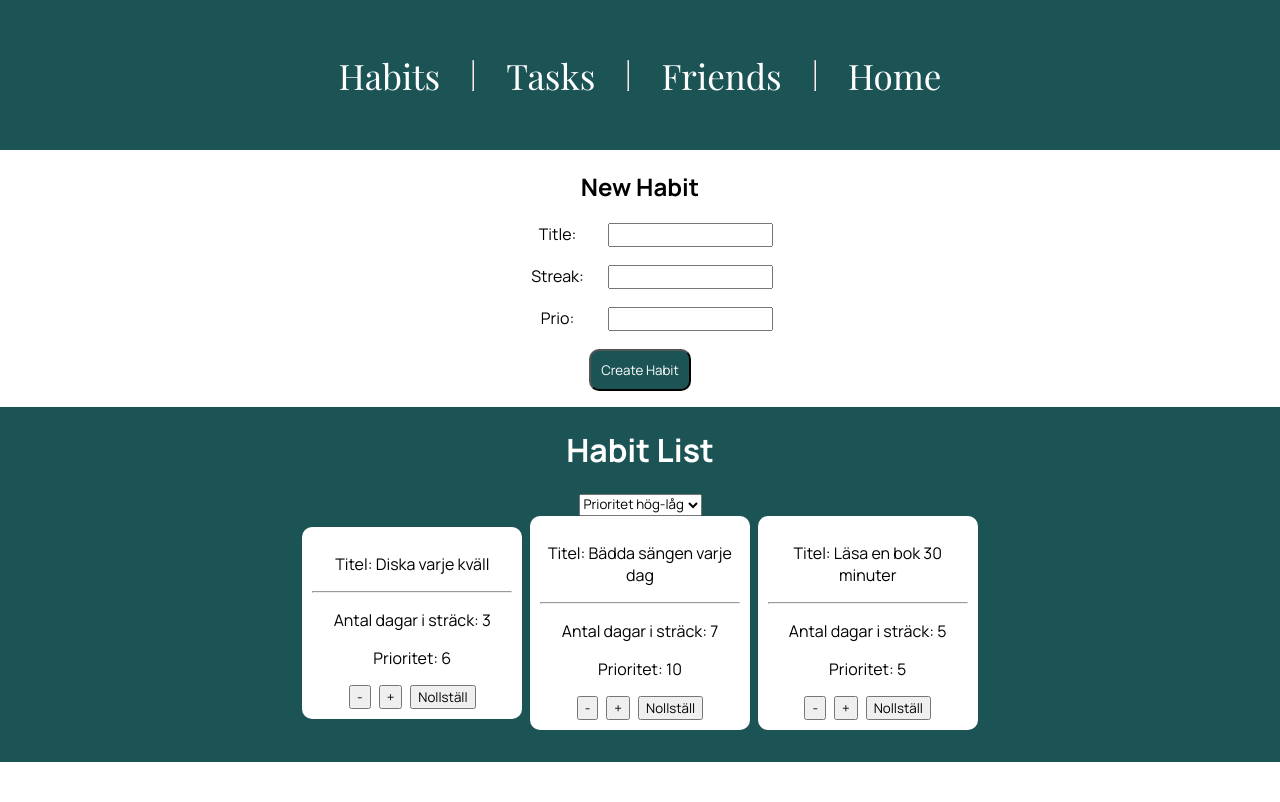
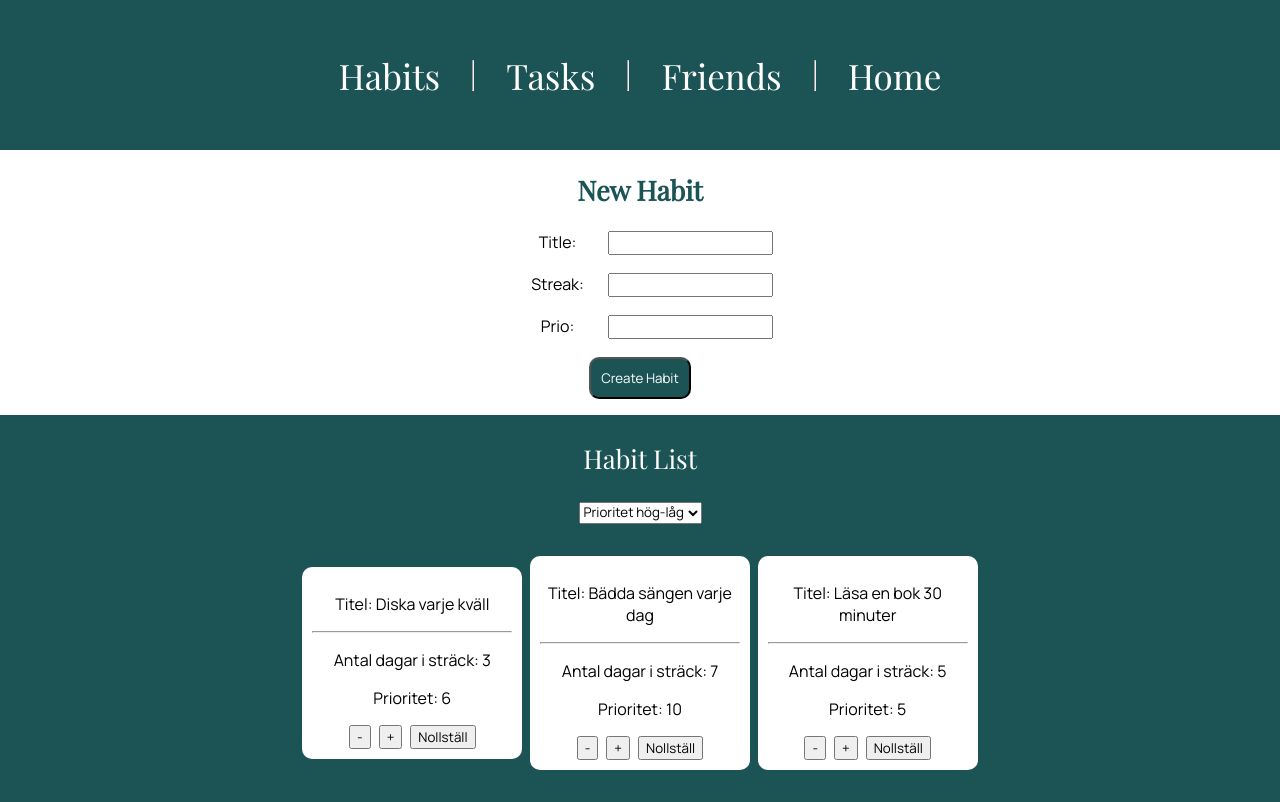
Before and after one commit to Sopmel/grouptask, a React (Create React App) app: page /habits in a window 1280 px wide. Built offline with nearby package versions, Linux system fonts and the light colour scheme; a web font is replaced by a local one.

Commit message:
underrubrik styling

```diff
--- a/src/App.css
+++ b/src/App.css
@@ -49,9 +49,8 @@
 
 .underrubrik-text {
   color: #ffffff;
-  font-size: 20px;
-  /* font-family: 'Arapey', serif; */
-  font-family: 'Prata', serif;
+  font-size: 26px;
+  font-family: 'Playfair Display', serif;;
 }
 
 .page-header {
--- a/src/Components/NewHabit.jsx
+++ b/src/Components/NewHabit.jsx
@@ -25,7 +25,7 @@ function NewHabit({ addNewHabit }) {
     <div style={{
       display: "flex", justifyContent: "center", flexDirection: "column", alignItems: "center"
     }}>
-      <h2>New Habit</h2>
+      <h2 className='page-header'>New Habit</h2>
       <div style={{ display: "flex", gap: "0.5rem", flexDirection: "column", maxWidth: "30%" }}>
         <div style={{ display: "flex", marginBottom: "10px" }}>
           <label style={{ width: "100px" }}>Title:</label>
--- a/src/Pages/HabitsPage.jsx
+++ b/src/Pages/HabitsPage.jsx
@@ -32,9 +32,9 @@ function HabitsPage({ habitsList, setHabitsList, addNewHabit, changeStreak, rese
             <div style={{ backgroundColor: "#ffffff", paddingBottom: "1rem" }}>
                 <NewHabit addNewHabit={addNewHabit} />
             </div>
-            <h1 style={{ color: "#ffffff" }}>Habit List</h1>
+            <p className='underrubrik-text'>Habit List</p>
 
-            <div style={{ display: "flex", justifyContent: "center" }}>
+            <div style={{ display: "flex", justifyContent: "center", paddingBottom: "2rem" }}>
             <select name="sortingCriteria" id="sortingCriteria"
             onChange={e => sortHabits(e.target.value)}>
                 <option value="Prio asc">Prioritet hög-låg</option>
```
